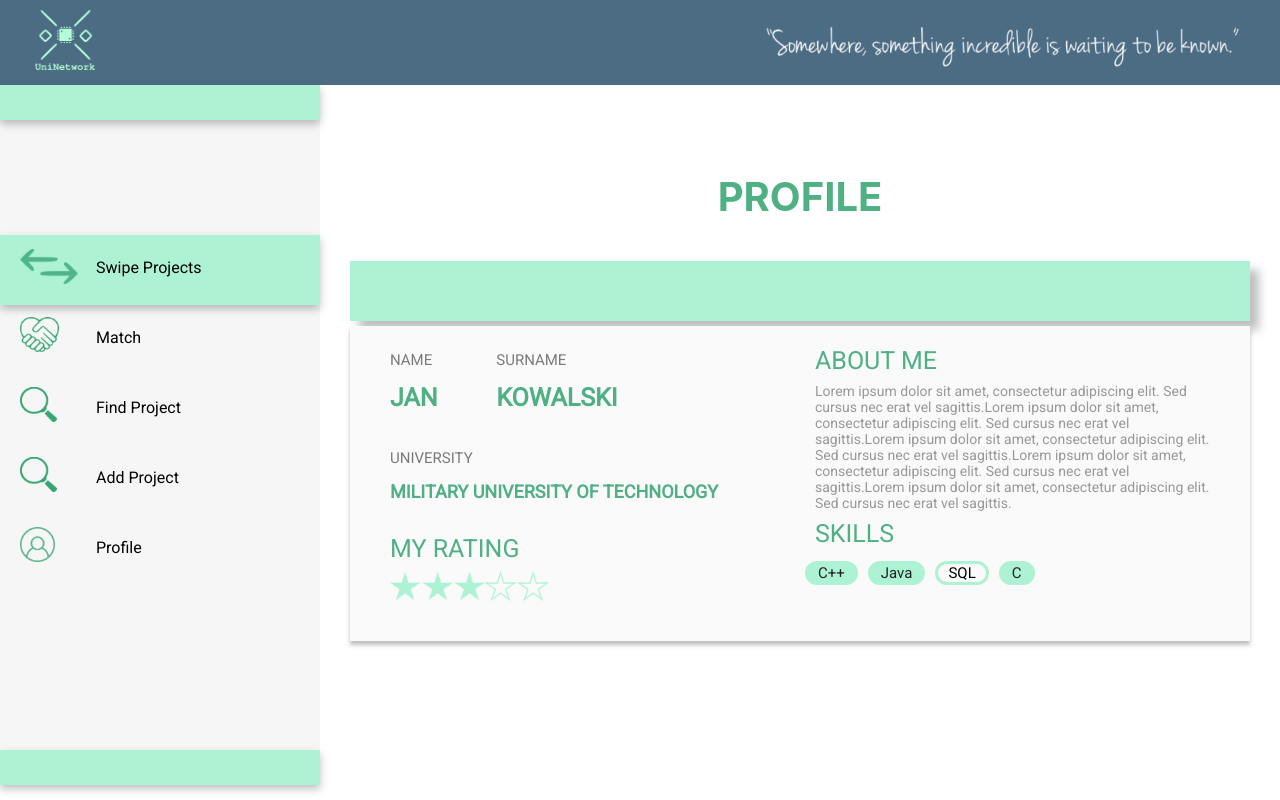
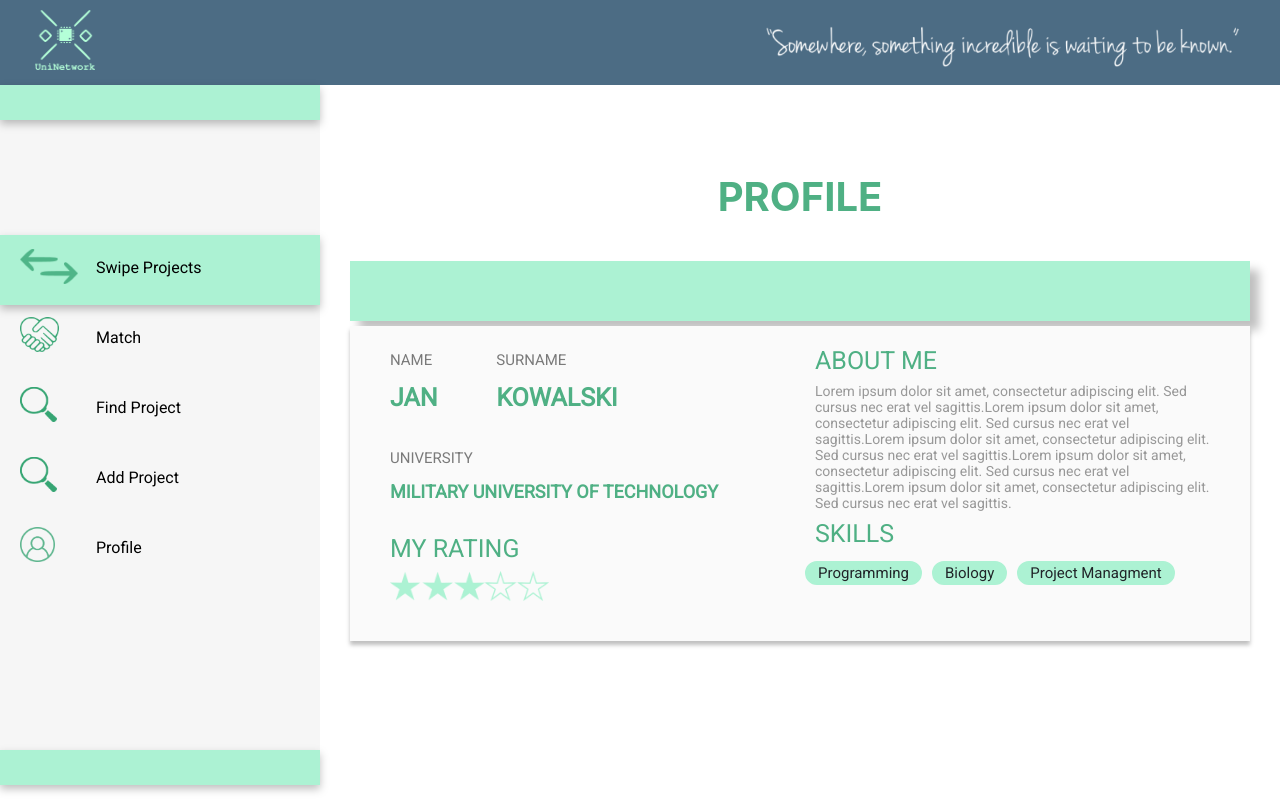
Before and after one commit to KrukowskiJ/EDUHACK2021---UniNetwork, a React (Create React App) app: page /profile in a window 1280 px wide. Built offline with nearby package versions, Linux system fonts and the light colour scheme.

Commit message:
some changes

```diff
--- a/src/views/Profile.js
+++ b/src/views/Profile.js
@@ -13,7 +13,7 @@ export default () => {
       <div>
         <SectionTitle title="PROFILE" />
       </div>
-      <GreenLine/>
+      <GreenLine />
       <Box>
         <Row>
           <Col md="6">
@@ -49,10 +49,9 @@ export default () => {
             <BigTittle>SKILLS</BigTittle>
 
             <Row>
-              <SkillBox skill="C++" />
-              <SkillBox skill="Java" />
-              <SkillBoxEmpty skill="SQL" />
-              <SkillBox skill="C" />
+              <SkillBox skill="Programming" />
+              <SkillBox skill="Biology" />
+              <SkillBox skill="Project Managment" />
             </Row>
           </Col>
         </Row>
--- a/src/views/ProjectList.js
+++ b/src/views/ProjectList.js
@@ -19,5 +19,6 @@ export default () => {
 
 const ScrollView = styled.div`
   overflow:scroll;
-  height:80vh;
+  height:70vh;
+  overflow-x:hidden;
 `
```
